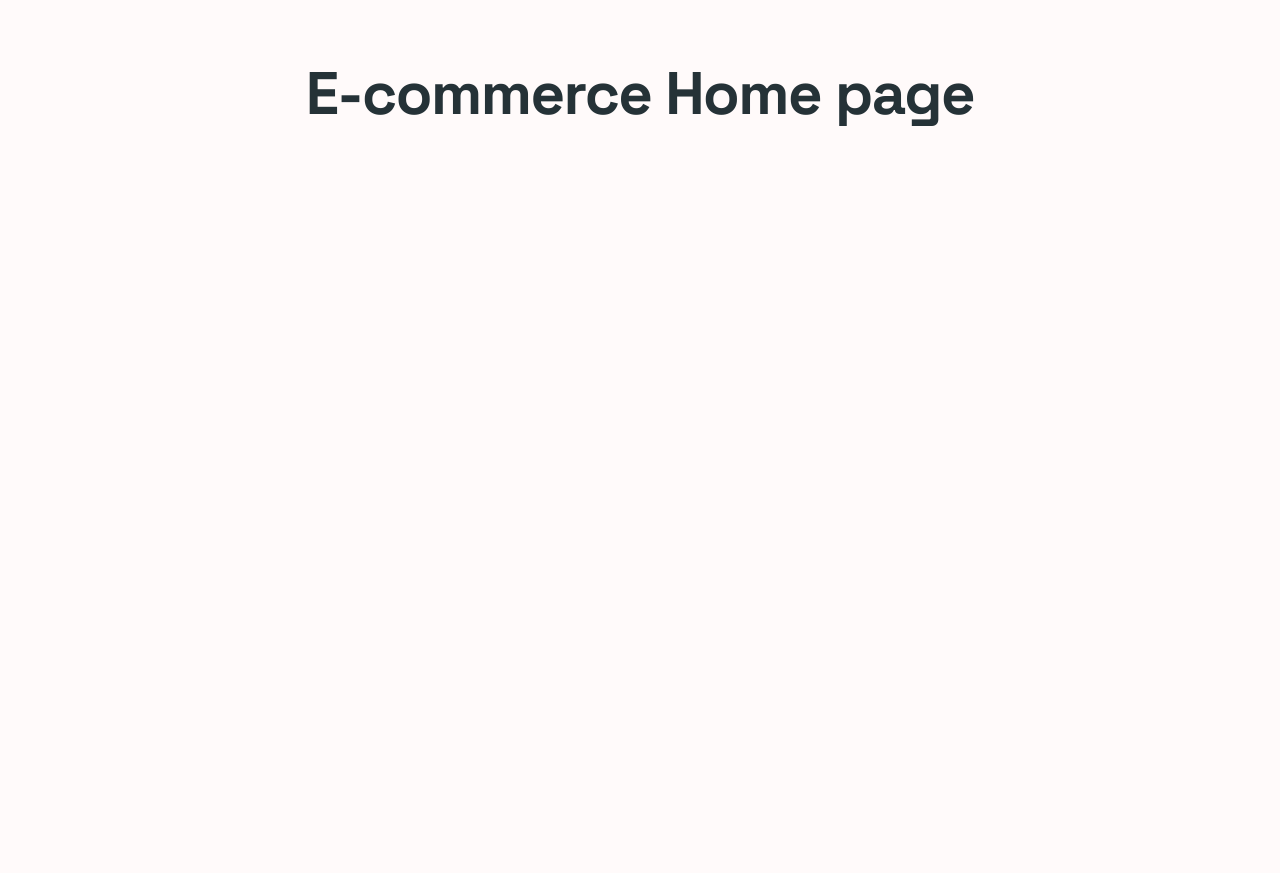
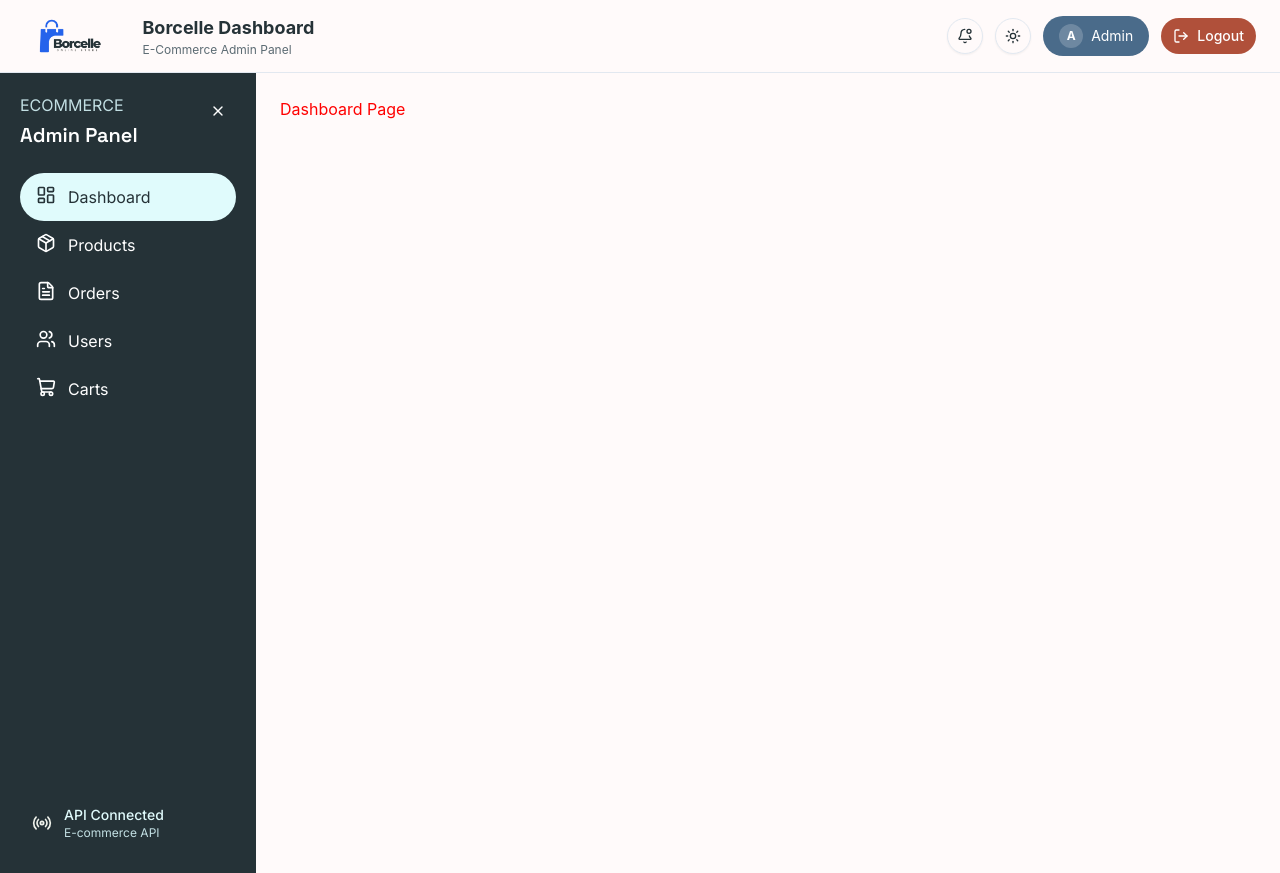
Before and after one commit to Ziad-Amr1/react-ecommerce-store, a React (Vite) app: page / in a window 1280 px wide. Before the commit the page ends 800 px from the top, so only its background shows below. Built offline with nearby package versions, Linux system fonts and the light colour scheme.

Commit message:
Fixing issues related to W1-05: add admin layout and sidebar

```diff
--- a/src/App.jsx
+++ b/src/App.jsx
@@ -2,11 +2,11 @@ import DesignSystem from "./pages/DesignSystem";
 import Home from "./pages/Home.jsx";
 import AdminLayout from "./components/layout/AdminLayout";
 import { Routes, Route } from "react-router";
-import Dashboard from "./pages/Dashboard";
-import Products from "./pages/Products";
-import Orders from "./pages/Orders";
-import Users from "./pages/Users";
-import Carts from "./pages/Carts";
+import Dashboard from "./pages/admin/Dashboard";
+import Products from "./pages/admin/Products";
+import Orders from "./pages/admin/Orders";
+import Users from "./pages/admin/Users";
+import Carts from "./pages/admin/Carts";
 
 function App() {
   return (
@@ -15,7 +15,7 @@ function App() {
         <Route path="/" element={<Home />} />
         <Route path="/design-system" element={<DesignSystem />} />
         {/* Start of Nested Routes  */}
-        <Route path="/admin" element={<AdminLayout />}>
+        <Route path="/" element={<AdminLayout />}>
           <Route index element={<Dashboard />} />
           <Route path="products" element={<Products />} />
           <Route path="orders" element={<Orders />} />
--- a/src/components/layout/AdminLayout.jsx
+++ b/src/components/layout/AdminLayout.jsx
@@ -2,6 +2,8 @@ import { Outlet } from "react-router";
 import Sidebar from "./Sidebar";
 import { useState } from "react";
 import { Menu, BellDot, Sun, LogOut } from "lucide-react";
+import brandLogo from "../../assets/brand-logo.png";
+import { Button } from "@/components/ui/button";
 
 export default function AdminLayout() {
   const [isSidebarOpen, setIsSidebarOpen] = useState(false);
@@ -12,12 +14,18 @@ export default function AdminLayout() {
     setIsSidebarOpen(false);
   }
   return (
-    <div className="min-h-[calc(100vh-73px)] bg-[var(--color-background)]">
+    <div className="min-h-screen bg-[var(--color-background)]">
       {/* Start Mobile Header  */}
       <header className="flex items-center gap-4 border-b bg-surface p-4 lg:hidden">
-        <button onClick={showSidebar}>
-          <Menu size={20} className="cursor-pointer" />
-        </button>
+        <Button
+          variant="ghost"
+          size="icon"
+          className="rounded-full cursor-pointer"
+          onClick={showSidebar}
+        >
+          <Menu size={20} aria-label="Open navigation menu" />
+        </Button>
+
         <h1 className="font-display font-semibold">Admin Panel</h1>
       </header>
       {/* End Mobile Header  */}
@@ -26,7 +34,7 @@ export default function AdminLayout() {
       <header className="hidden lg:flex items-center justify-between border-b bg-surface px-6 py-3 sticky top-0 z-[var(--z-dropdown)]">
         <div className="flex items-center gap-3">
           <img
-            src="src/assets/brand-logo.png"
+            src={brandLogo}
             alt="Borcelle Store"
             className="h-12 object-contain"
           />
@@ -41,29 +49,38 @@ export default function AdminLayout() {
         </div>
 
         <div className="flex items-center gap-3">
-          <button className="p-2 rounded-full border">
-            <BellDot size={20} />
-          </button>
-          <button className="p-2 rounded-full border">
-            <Sun size={20} />
-          </button>
+          <Button variant="outline" size="icon" className="rounded-full">
+            <BellDot size={20} aria-label="Notifications" />
+          </Button>
+
+          <Button variant="outline" size="icon" className="rounded-full">
+            <Sun size={20} aria-label="Toggle theme" />
+          </Button>
+
           <div className="flex items-center gap-2 px-4 py-2 rounded-full bg-[var(--color-link)] text-white text-sm select-none">
             <span className="size-6 rounded-full bg-white/20 flex items-center justify-center text-xs font-bold">
               A
             </span>
             Admin
           </div>
-          <button className="bg-[var(--color-error)] hover:bg-red-600 text-white px-4 py-2 rounded-full text-sm flex items-center gap-2 cursor-pointer">
-            <LogOut size={20} /> Logout
-          </button>
+
+          <Button className="bg-[var(--color-error)] hover:bg-red-600 text-white px-4 py-2 rounded-full text-sm flex items-center gap-2 cursor-pointer">
+            <LogOut size={20} aria-label="Logout" /> Logout
+          </Button>
         </div>
       </header>
       {/* End Desktop Header  */}
 
       <div className="flex min-h-screen">
         <Sidebar isOpen={isSidebarOpen} onClose={closeSidebar} />
+        {isSidebarOpen && (
+          <div
+            className="fixed inset-0 bg-overlay z-[calc(var(--z-nav)-1)] lg:hidden"
+            onClick={closeSidebar}
+          />
+        )}
 
-        <main className="flex-1 p-4 lg:p-6">
+        <main className="min-w-0 flex-1 p-4 lg:p-6">
           <Outlet />
         </main>
       </div>
--- a/src/components/layout/Sidebar.jsx
+++ b/src/components/layout/Sidebar.jsx
@@ -1,4 +1,5 @@
 import { NavLink } from "react-router";
+import { Button } from "@/components/ui/button";
 import {
   LayoutDashboard,
   Package,
@@ -13,31 +14,31 @@ const navigationLinks = [
   {
     id: 0,
     label: "Dashboard",
-    path: "/admin",
+    path: "/",
     icon: <LayoutDashboard size={20} />,
   },
   {
     id: 1,
     label: "Products",
-    path: "/admin/products",
+    path: "/products",
     icon: <Package size={20} />,
   },
   {
     id: 2,
     label: "Orders",
-    path: "/admin/orders",
+    path: "/orders",
     icon: <FileText size={20} />,
   },
   {
     id: 3,
     label: "Users",
-    path: "/admin/users",
+    path: "/users",
     icon: <Users size={20} />,
   },
   {
     id: 4,
     label: "Carts",
-    path: "/admin/carts",
+    path: "/carts",
     icon: <ShoppingCart size={20} />,
   },
 ];
@@ -57,9 +58,14 @@ export default function Sidebar({ isOpen, onClose }) {
           </h2>
         </div>
         {/* Close button - Mobile */}
-        <button type="button" onClick={onClose} className="lg:hidden">
-          <X size={20} />
-        </button>
+        <Button
+          variant="ghost"
+          size="icon"
+          className="rounded-full cursor-pointer"
+          onClick={onClose}
+        >
+          <X size={20} aria-label="Close navigation menu" />
+        </Button>
       </div>
       {/* End Sidebar Header */}
 
@@ -70,7 +76,7 @@ export default function Sidebar({ isOpen, onClose }) {
             <li key={navigationLink.id}>
               <NavLink
                 to={navigationLink.path}
-                end={navigationLink.path === "/admin"}
+                end={navigationLink.path === "/"}
                 className={({ isActive }) =>
                   `flex gap-3 px-4 py-3 font-body rounded-full ${isActive ? "bg-accent text-primary" : ""}`
                 }
--- a/src/components/layout/TestLayput.jsx
+++ /dev/null
@@ -1,47 +0,0 @@
-import { useState } from "react";
-import { Menu } from "lucide-react";
-import { Outlet } from "react-router";
-import Sidebar from "./Sidebar";
-
-export default function TestLayout() {
-  const [isSidebarOpen, setIsSidebarOpen] = useState(false);
-
-  const closeSidebar = () => {
-    setIsSidebarOpen(false);
-  };
-
-  return (
-    <div className="min-h-screen bg-background">
-      {/* Mobile Header */}
-      <header className="flex items-center gap-4 border-b bg-surface p-4 lg:hidden">
-        <button
-          type="button"
-          onClick={() => setIsSidebarOpen(true)}
-          aria-label="Open sidebar"
-        >
-          <Menu size={24} />
-        </button>
-
-        <h1 className="font-display font-semibold">Admin Panel</h1>
-      </header>
-
-      <div className="flex min-h-screen">
-        <Sidebar isOpen={isSidebarOpen} onClose={closeSidebar} />
-
-        {/* Mobile Overlay */}
-        {isSidebarOpen && (
-          <button
-            type="button"
-            aria-label="Close sidebar"
-            onClick={closeSidebar}
-            className="fixed inset-0 z-[calc(var(--z-nav)-1)] bg-overlay lg:hidden"
-          />
-        )}
-
-        <main className="min-w-0 flex-1 p-4 lg:p-6">
-          <Outlet />
-        </main>
-      </div>
-    </div>
-  );
-}
```
Also changed, not shown: src/pages/admin/Carts.jsx (renamed from src/pages/Carts.jsx), src/pages/admin/Dashboard.jsx (renamed from src/pages/Dashboard.jsx), src/pages/admin/Orders.jsx (renamed from src/pages/Orders.jsx), src/pages/admin/Products.jsx (renamed from src/pages/Products.jsx), src/pages/admin/Users.jsx (renamed from src/pages/Users.jsx).
